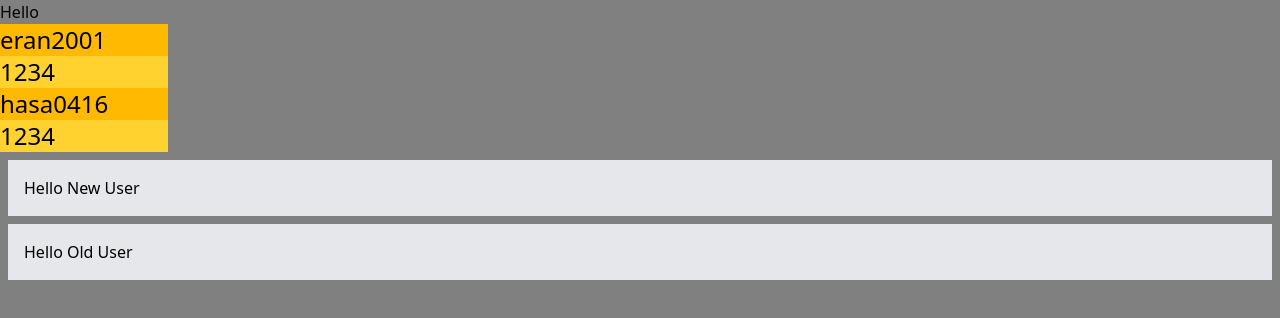
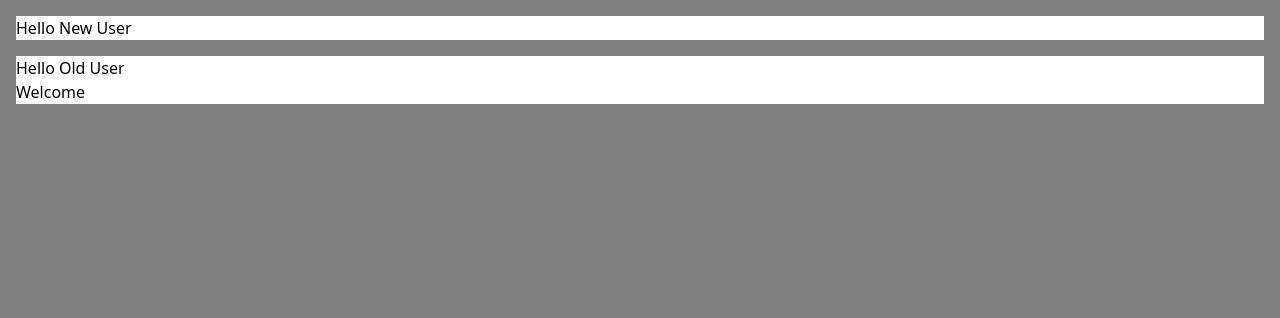
Before and after one commit to Eran2001/react-course, a React (Vite) app: page / in a window 1280 px wide. Shown: the top 318 px of the page. Built offline with nearby package versions, Linux system fonts and the light colour scheme.

Commit message:
chnage something

```diff
--- a/src/App.jsx
+++ b/src/App.jsx
@@ -3,32 +3,26 @@ import PropTypes from "prop-types";
 const App = () => {
   return (
     <div>
-      <h1>Hello</h1>
-      <User username="eran2001" password="1234" />
-      <User username="hasa0416" password="1234" />
       <User>
         <h1>Hello New User</h1>
       </User>
       <User>
         <h1>Hello Old User</h1>
+        <p>Welcome</p>
       </User>
     </div>
   );
 };
 
-const User = ({ username, password, children }) => {
+const User = ({ children }) => {
   return (
     <>
-      <h1 className="text-2xl bg-amber-400 w-42">{username}</h1>
-      <h2 className="text-2xl bg-amber-300 w-42">{password}</h2>
-      {children && <div className="bg-gray-200 p-4 m-2">{children}</div>}
+      <div className="bg-white m-4">{children}</div>
     </>
   );
 };
 
 User.propTypes = {
-  username: PropTypes.string,
-  password: PropTypes.string,
   children: PropTypes.node,
 };
 
```
